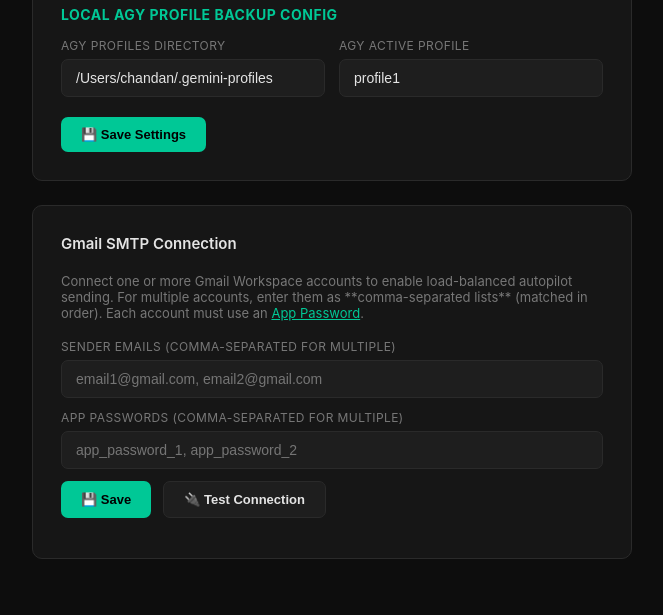
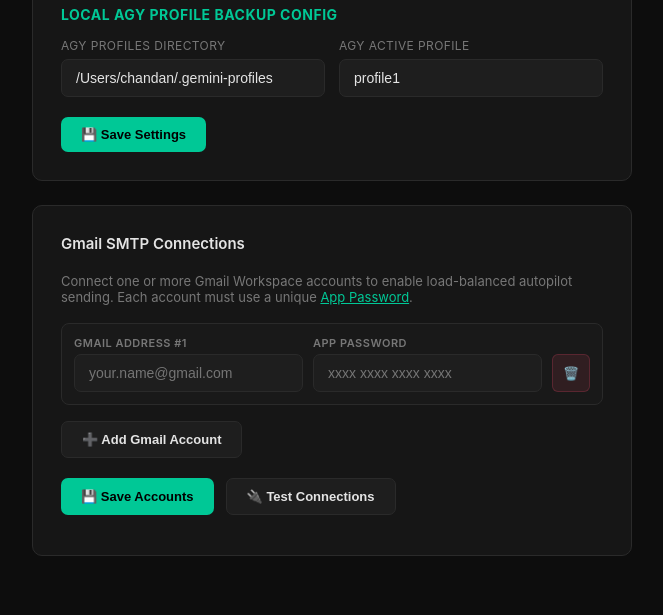
Before and after one commit to Power7T/leadflow, a FastAPI app: page /settings in a window 1280 px wide. Shown: the part 1058-1673 px from the top of the page, without its empty margins (224-887 px from the left). After the commit the page ends 1614 px from the top, so only its background shows below. Run offline with FastAPI, Linux system fonts and the light colour scheme; data that the repository does not hold is empty; parts of the project's set-up code (start-up, migrations or seed data) failed here and were passed over.

Commit message:
feat: add interactive dynamic multi-account configuration UI for load-balanced Gmail SMTP

```diff
--- a/templates/settings.html
+++ b/templates/settings.html
@@ -148,24 +148,23 @@
 </div>
 
 <div class="form-card" style="max-width: 600px">
-  <h2>Gmail SMTP Connection</h2>
+  <h2>Gmail SMTP Connections</h2>
   <p style="color:var(--text-dim);font-size:13px;margin-bottom:18px">
     Connect one or more Gmail Workspace accounts to enable load-balanced autopilot sending.
-    For multiple accounts, enter them as **comma-separated lists** (matched in order).
-    Each account must use an <a href="https://myaccount.google.com/apppasswords" target="_blank" style="color:var(--accent)">App Password</a>.
+    Each account must use a unique <a href="https://myaccount.google.com/apppasswords" target="_blank" style="color:var(--accent)">App Password</a>.
   </p>
   <form id="gmailForm">
-    <div style="margin-bottom: 12px">
-      <label>Sender Emails (comma-separated for multiple)</label>
-      <input type="text" id="SENDER_EMAIL" value="{{ env.SENDER_EMAIL }}" placeholder="email1@gmail.com, email2@gmail.com">
+    <div id="gmailAccountsList" style="display: flex; flex-direction: column; gap: 14px; margin-bottom: 16px;">
+      <!-- JavaScript will populate account rows here -->
     </div>
-    <div style="margin-bottom: 12px">
-      <label>App Passwords (comma-separated for multiple)</label>
-      <input type="text" id="SENDER_APP_PASSWORD" value="{{ env.SENDER_APP_PASSWORD }}" placeholder="app_password_1, app_password_2">
-    </div>
+
+    <button type="button" class="btn btn-ghost" id="addGmailBtn" onclick="addGmailRow()" style="margin-bottom: 20px; display: inline-flex; align-items: center; gap: 6px; font-size: 13px;">
+      ➕ Add Gmail Account
+    </button>
+
     <div style="display: flex; gap: 12px">
-      <button type="submit" class="btn btn-primary" id="saveGmailBtn">💾 Save</button>
-      <button type="button" class="btn btn-ghost" id="testGmailBtn" onclick="testGmail()">🔌 Test Connection</button>
+      <button type="submit" class="btn btn-primary" id="saveGmailBtn">💾 Save Accounts</button>
+      <button type="button" class="btn btn-ghost" id="testGmailBtn" onclick="testGmail()">🔌 Test Connections</button>
     </div>
     <div id="gmailTestResult" style="margin-top: 12px; font-size: 13px; font-weight: 500;"></div>
   </form>
@@ -221,11 +220,83 @@ document.getElementById('envForm').addEventListener('submit', (e) => {
   }, document.getElementById('saveEnvBtn'));
 });
 
+const initialEmails = "{{ env.SENDER_EMAIL }}";
+const initialPasswords = "{{ env.SENDER_APP_PASSWORD }}";
+
+const emailsList = initialEmails ? initialEmails.split(',').map(e => e.trim()) : [];
+const passwordsList = initialPasswords ? initialPasswords.split(',').map(p => p.trim()) : [];
+
+function addGmailRow(email = '', password = '') {
+  const container = document.getElementById('gmailAccountsList');
+  const index = container.children.length + 1;
+  const row = document.createElement('div');
+  row.className = 'gmail-account-row';
+  row.style.display = 'grid';
+  row.style.gridTemplateColumns = '1fr 1fr auto';
+  row.style.gap = '10px';
+  row.style.alignItems = 'center';
+  row.style.background = 'rgba(255,255,255,0.01)';
+  row.style.border = '1px solid var(--border)';
+  row.style.padding = '12px';
+  row.style.borderRadius = '8px';
+  row.style.transition = 'all 0.2s';
+
+  row.innerHTML = `
+    <div style="display: flex; flex-direction: column; gap: 4px;">
+      <span style="font-size: 11px; text-transform: uppercase; letter-spacing: 0.5px; color: var(--text-dim); font-weight: 600;">Gmail Address #${index}</span>
+      <input type="email" placeholder="your.name@gmail.com" value="${email}" class="gmail-email-input" required style="margin: 0; width: 100%;">
+    </div>
+    <div style="display: flex; flex-direction: column; gap: 4px;">
+      <span style="font-size: 11px; text-transform: uppercase; letter-spacing: 0.5px; color: var(--text-dim); font-weight: 600;">App Password</span>
+      <input type="password" placeholder="xxxx xxxx xxxx xxxx" value="${password}" class="gmail-pwd-input" required style="margin: 0; width: 100%;">
+    </div>
+    <div style="display: flex; flex-direction: column; gap: 4px; align-self: flex-end;">
+      <button type="button" class="btn btn-danger-icon" onclick="removeGmailRow(this)" style="padding: 10px; margin: 0; background: rgba(255, 77, 109, 0.1); color: var(--red); border: 1px solid rgba(255, 77, 109, 0.2); border-radius: 6px; display: inline-flex; align-items: center; justify-content: center; cursor: pointer; transition: 0.2s; height: 38px; width: 38px;" onmouseover="this.style.background='rgba(255, 77, 109, 0.2)'" onmouseout="this.style.background='rgba(255, 77, 109, 0.1)'">🗑️</button>
+    </div>
+  `;
+  container.appendChild(row);
+
+  // Show key toggle support for new inputs
+  const isChecked = document.getElementById('toggleShowKeys').checked;
+  row.querySelector('.gmail-pwd-input').type = isChecked ? 'text' : 'password';
+}
+
+function removeGmailRow(button) {
+  const container = document.getElementById('gmailAccountsList');
+  if (container.children.length <= 1) {
+    alert("You must keep at least one Gmail account.");
+    return;
+  }
+  const row = button.closest('.gmail-account-row');
+  row.style.transform = 'scale(0.95)';
+  row.style.opacity = '0';
+  setTimeout(() => {
+    row.remove();
+    // Re-index titles
+    Array.from(container.children).forEach((el, i) => {
+      el.querySelector('span').textContent = `Gmail Address #${i + 1}`;
+    });
+  }, 150);
+}
+
+// Populate initial accounts
+if (emailsList.length > 0) {
+  emailsList.forEach((email, idx) => {
+    const pwd = passwordsList[idx] || (passwordsList[0] || '');
+    addGmailRow(email, pwd);
+  });
+} else {
+  addGmailRow();
+}
+
 document.getElementById('gmailForm').addEventListener('submit', (e) => {
   e.preventDefault();
+  const emailInputs = Array.from(document.querySelectorAll('.gmail-email-input')).map(input => input.value.trim());
+  const pwdInputs = Array.from(document.querySelectorAll('.gmail-pwd-input')).map(input => input.value.trim());
+
   saveEnvVars({
-    SENDER_EMAIL: document.getElementById('SENDER_EMAIL').value,
-    SENDER_APP_PASSWORD: document.getElementById('SENDER_APP_PASSWORD').value,
+    SENDER_EMAIL: emailInputs.join(', '),
+    SENDER_APP_PASSWORD: pwdInputs.join(', ')
   }, document.getElementById('saveGmailBtn'));
 });
 
@@ -299,33 +370,49 @@ async function testGmail() {
   btn.textContent = 'Testing...';
   btn.disabled = true;
   resBox.textContent = '';
-  resBox.className = '';
+  resBox.style.color = 'var(--text)';
+
+  const emailInputs = Array.from(document.querySelectorAll('.gmail-email-input')).map(input => input.value.trim());
+  const pwdInputs = Array.from(document.querySelectorAll('.gmail-pwd-input')).map(input => input.value.trim());
 
   try {
+    // Save first to ensure environment variables are synced
+    await fetch('/settings/save', {
+      method: 'POST',
+      headers: { 'Content-Type': 'application/json' },
+      body: JSON.stringify({
+        SENDER_EMAIL: emailInputs.join(', '),
+        SENDER_APP_PASSWORD: pwdInputs.join(', ')
+      })
+    });
+
     const res = await fetch('/settings/test-gmail', { method: 'POST' });
     const data = await res.json();
     if (data.ok) {
-      resBox.textContent = '✅ Connection successful! Gmail is ready for autopilot.';
+      resBox.textContent = '✅ All load-balanced sender accounts connected successfully!';
       resBox.style.color = '#00c896';
     } else {
-      resBox.textContent = '❌ Failed: ' + data.error;
+      resBox.innerHTML = '❌ Failed:<br>' + data.error.split('; ').join('<br>');
       resBox.style.color = '#ff4d4d';
     }
   } catch(e) {
     resBox.textContent = '❌ Request failed';
     resBox.style.color = '#ff4d4d';
   }
-  btn.textContent = '🔌 Test Connection';
+  btn.textContent = '🔌 Test Connections';
   btn.disabled = false;
 }
 
 document.getElementById('toggleShowKeys').addEventListener('change', (e) => {
   const type = e.target.checked ? 'text' : 'password';
-  const fields = ['GEMINI_API_KEY', 'OPENAI_API_KEY', 'GOOGLE_MAPS_API_KEY', 'HUNTER_API_KEY', 'APOLLO_API_KEY', 'SENDER_APP_PASSWORD'];
+  const fields = ['GEMINI_API_KEY', 'OPENAI_API_KEY', 'GOOGLE_MAPS_API_KEY', 'HUNTER_API_KEY', 'APOLLO_API_KEY'];
   fields.forEach(id => {
     const el = document.getElementById(id);
     if (el) el.type = type;
   });
+  document.querySelectorAll('.gmail-pwd-input').forEach(input => {
+    input.type = type;
+  });
 });
 </script>
 {% endblock %}
```
